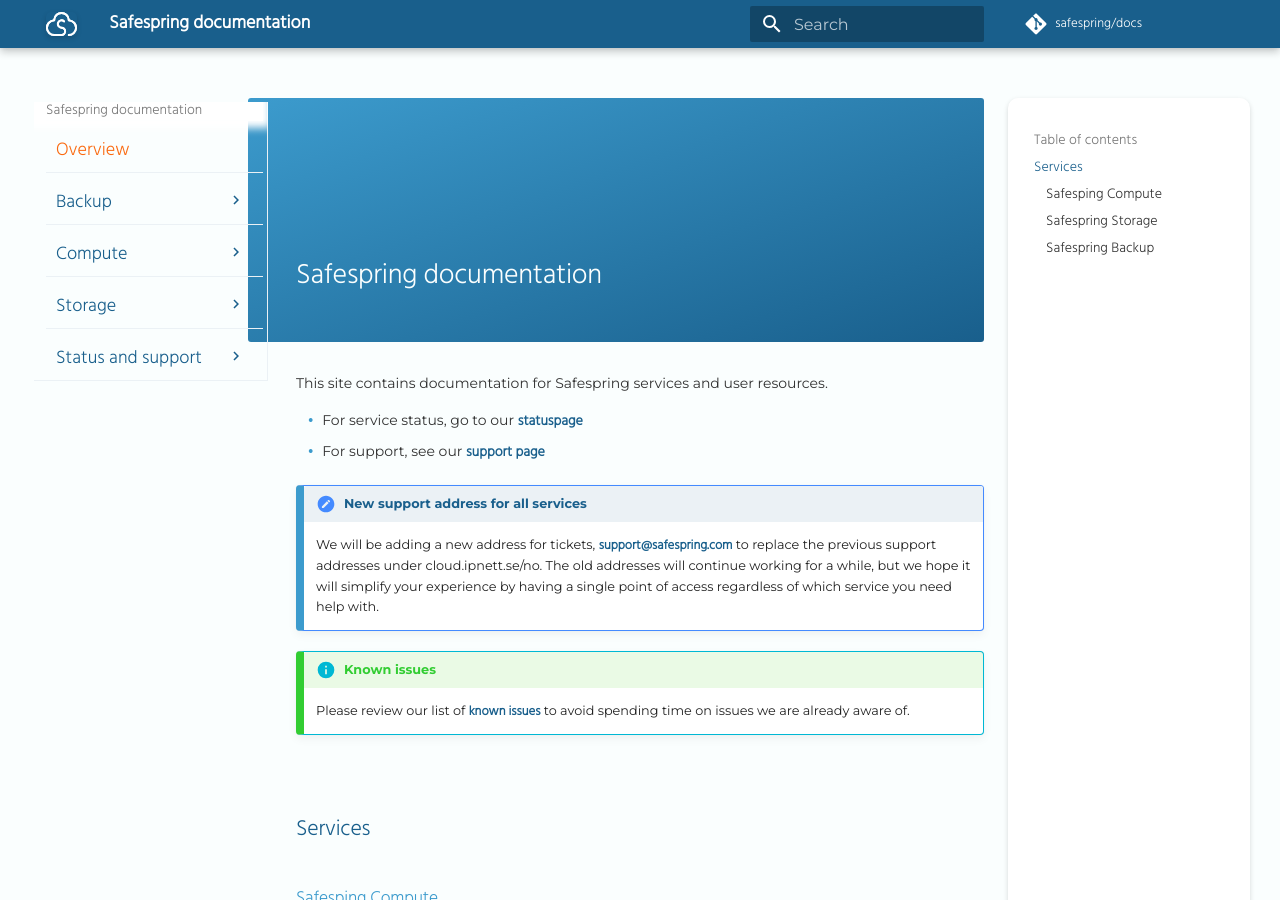
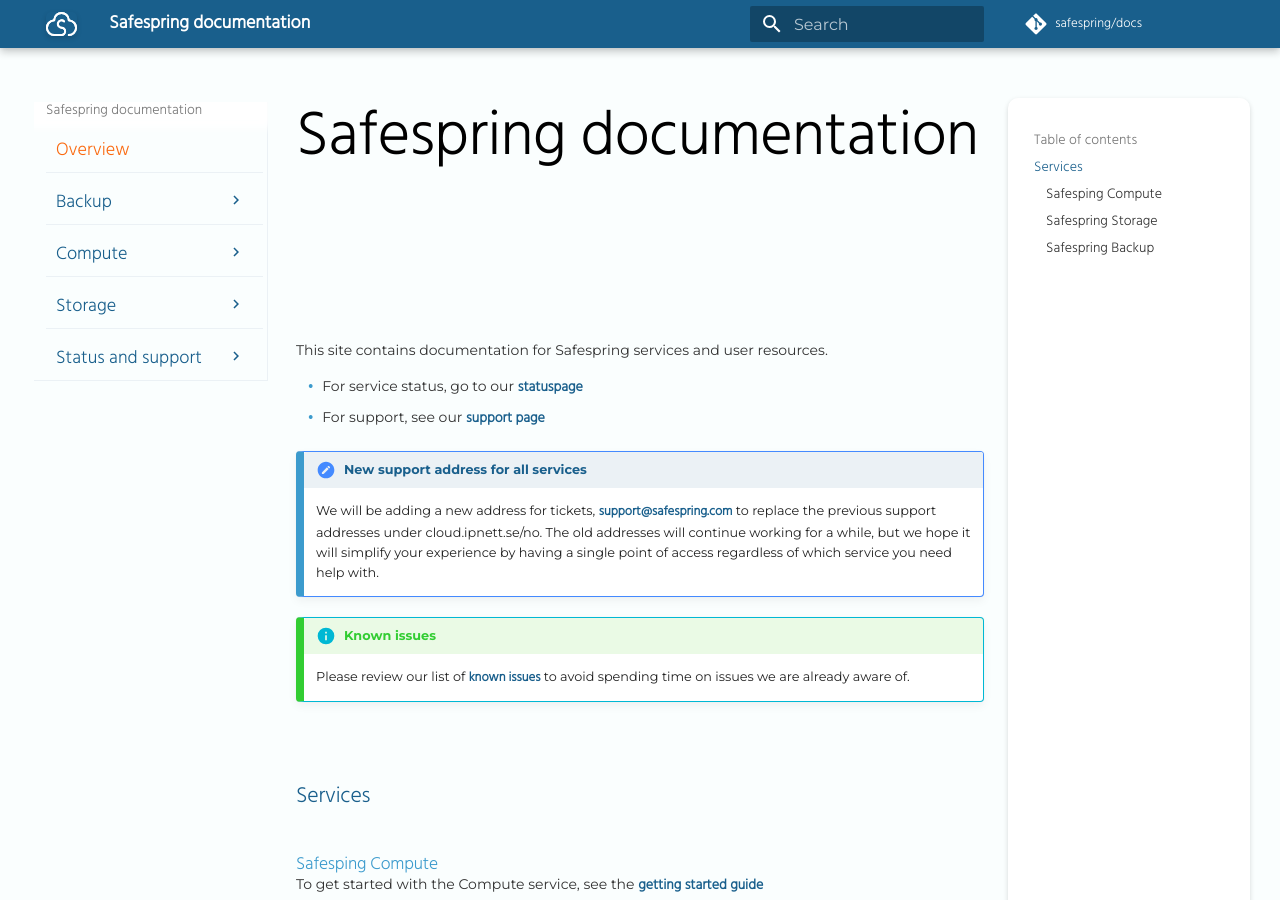
Before and after one commit to safespring/docs, an MkDocs documentation site: the page built from content/index.md, in a window 1280 px wide and 900 px high. Built offline with MkDocs 1.6.1 and Material for MkDocs 9.7.7, drawn with Linux system fonts in a browser that asks for light colours; comment, search, counter and statistics services are not loaded; old or Windows-style settings are respelled for this version of MkDocs.

Commit message:
Update safespring.css

```diff
--- a/content/safespring.css
+++ b/content/safespring.css
@@ -20,11 +20,8 @@
 h1 {
   font-family: Hind;
   font-weight: 300 !important;
-  color: #fafefe !important;
-  background-image: linear-gradient(to bottom right, #3C9BCD, #195f8c);
-  margin: 0 0 30px -2.4rem !important;
-  border-radius: 3px;
-  padding: 8rem 8rem 2.4rem 2.4rem;
+  color: #000 !important;
+  font-size: 3.125rem !important;
 }
 
 h3, h4, h5, h6 {
```
